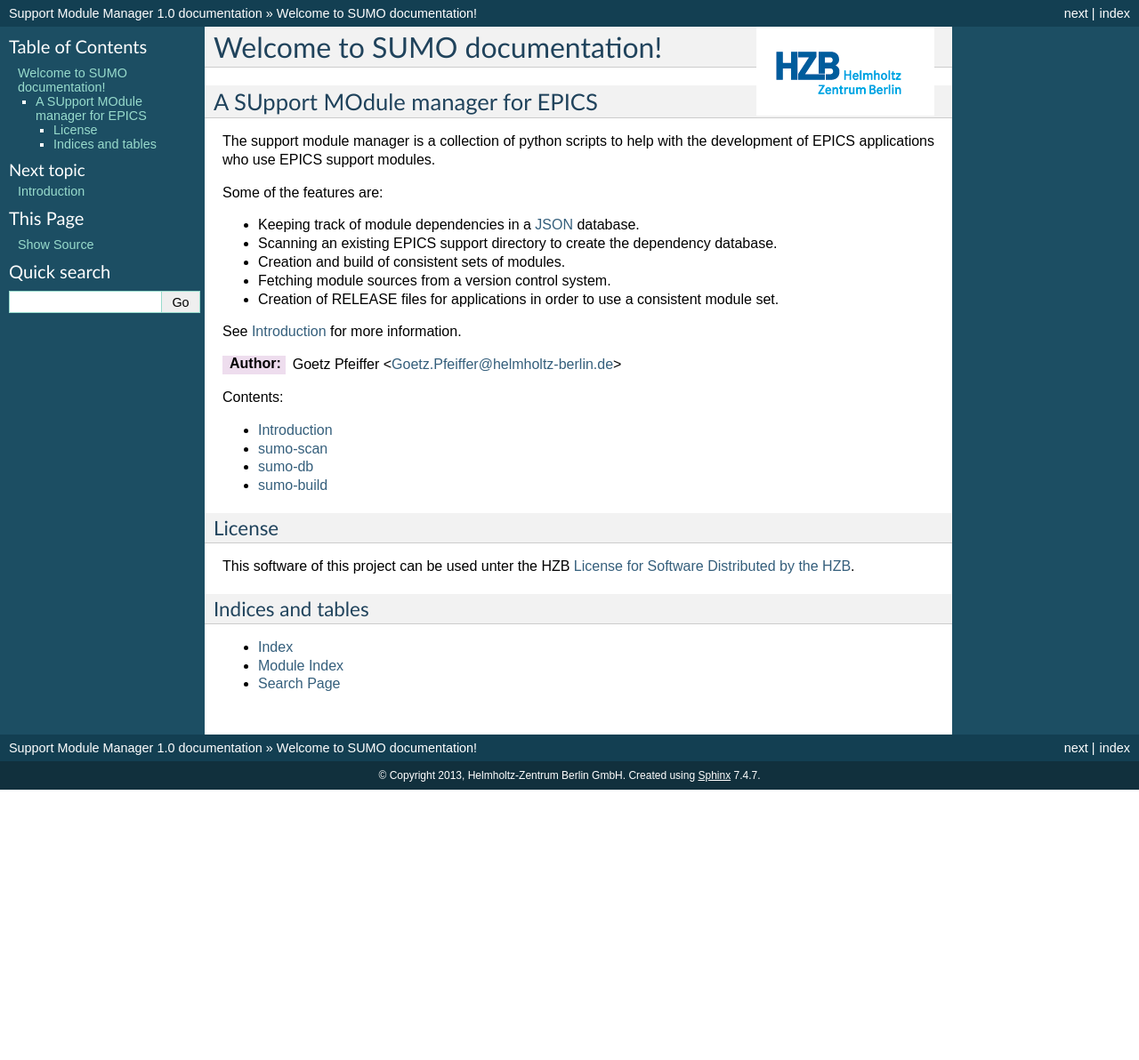
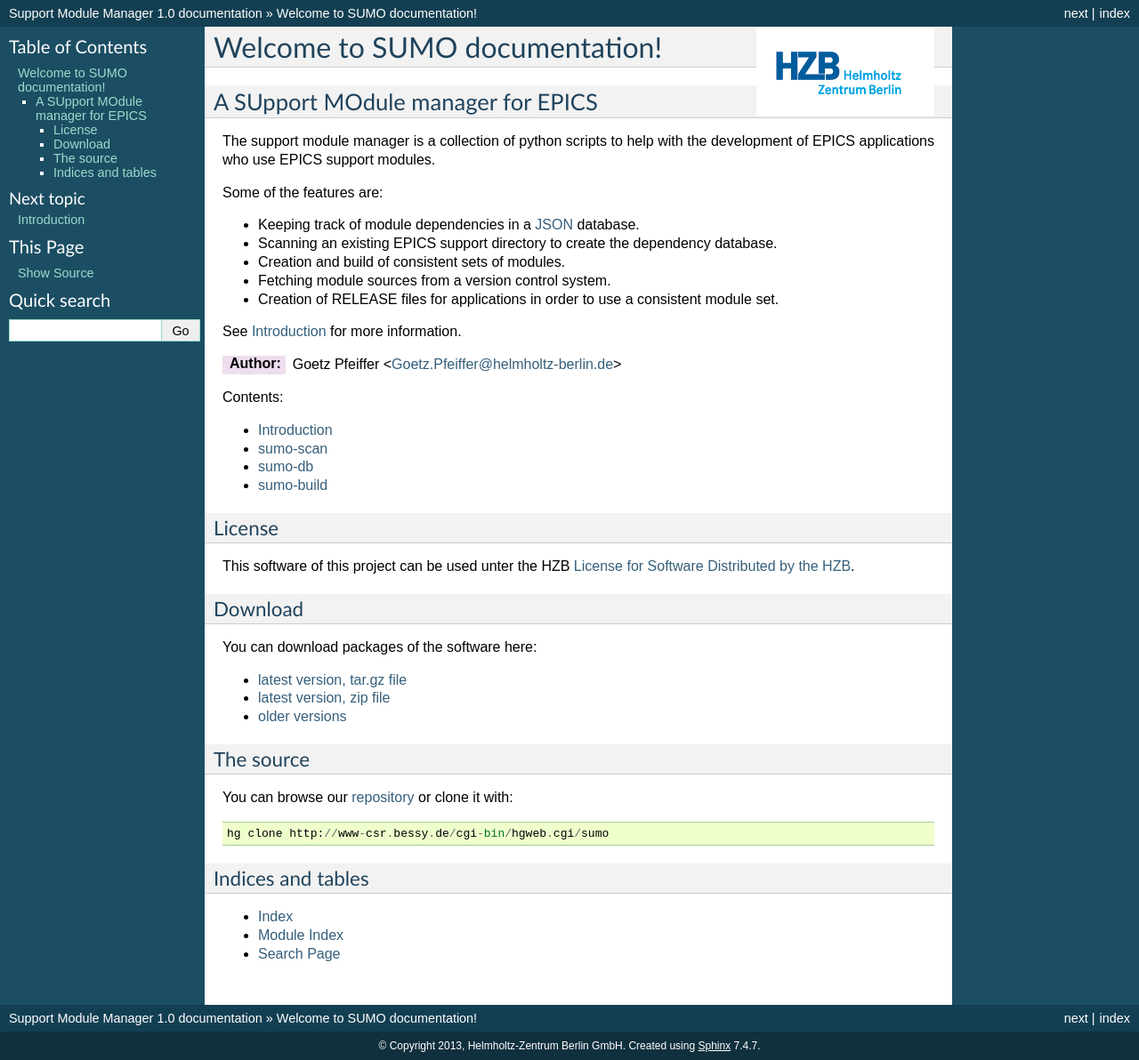
Before and after one commit to klauer/epics-sumo-mirror, a Sphinx documentation site: the page built from doc/index.rst, in a window 1280 px wide. Shown: the whole page at 89% size. Built offline with Sphinx 7.4.7, drawn with Linux system fonts in a browser that asks for light colours; before the commit the page ends 900 px from its top, so only the background shows below that.

Commit message:
The main web page now has links to the tar.gz files and the repository.

```diff
--- a/doc/index.rst
+++ b/doc/index.rst
@@ -50,6 +50,23 @@ License
 
 This software of this project can be used unter the HZB :doc:`license`.
 
+Download
+========
+
+You can download packages of the software here:
+
+* `latest version, tar.gz file <http://www-csr.bessy.de/control/sumo/sumo-dist/sumo.tar.gz>`_
+* `latest version, zip file <http://www-csr.bessy.de/control/sumo/sumo-dist/sumo.zip>`_
+* `older versions <http://www-csr.bessy.de/control/sumo/sumo-dist>`_
+
+The source
+==========
+
+You can browse our `repository
+<http://www-csr.bessy.de/cgi-bin/hgweb.cgi/sumo>`_ or clone it
+with::
+
+  hg clone http://www-csr.bessy.de/cgi-bin/hgweb.cgi/sumo
 
 Indices and tables
 ==================
```
